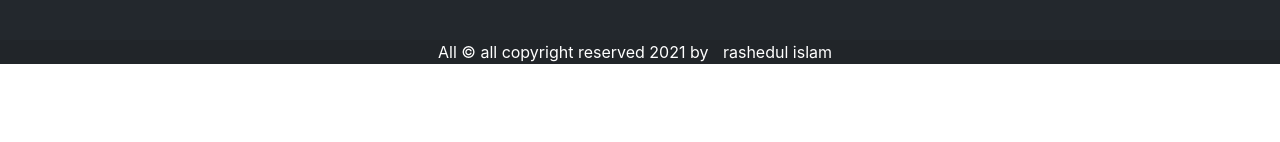
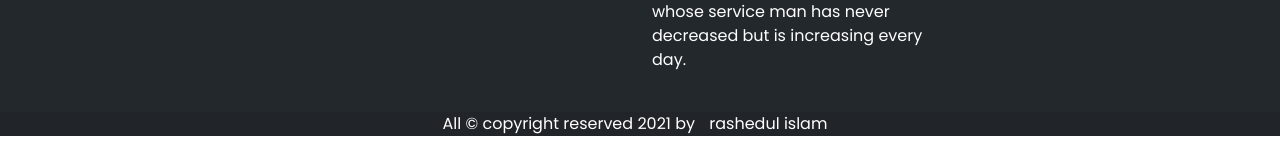
Before and after one commit to rashedul360/doctors-lab, a React (Create React App) app: page / in a window 1280 px wide. Shown: the part 4124-4266 px from the top of the page. Before the commit the page ends 4196 px from the top, so only its background shows below. Built offline with nearby package versions, Linux system fonts and the light colour scheme; no server answers.

Commit message:
font and footer added

```diff
--- a/src/App.css
+++ b/src/App.css
@@ -1,5 +1,7 @@
+@import url("https://fonts.googleapis.com/css2?family=Poppins&display=swap");
 .App {
   text-align: center;
+  font-family: "Poppins", sans-serif;
 }
 
 .App-logo {
--- a/src/Components/shared/Footer/Footer.js
+++ b/src/Components/shared/Footer/Footer.js
@@ -65,7 +65,7 @@
       </footer>
       {/* copyright section  */}
       <p className="text-center mb-0 bg-dark text-white">
-        All &copy; all copyright reserved 2021 by{" "}
+        All &copy; copyright reserved 2021 by{" "}
         <span>
           {" "}
           {/* designer or CEO or founder name  */}
```
